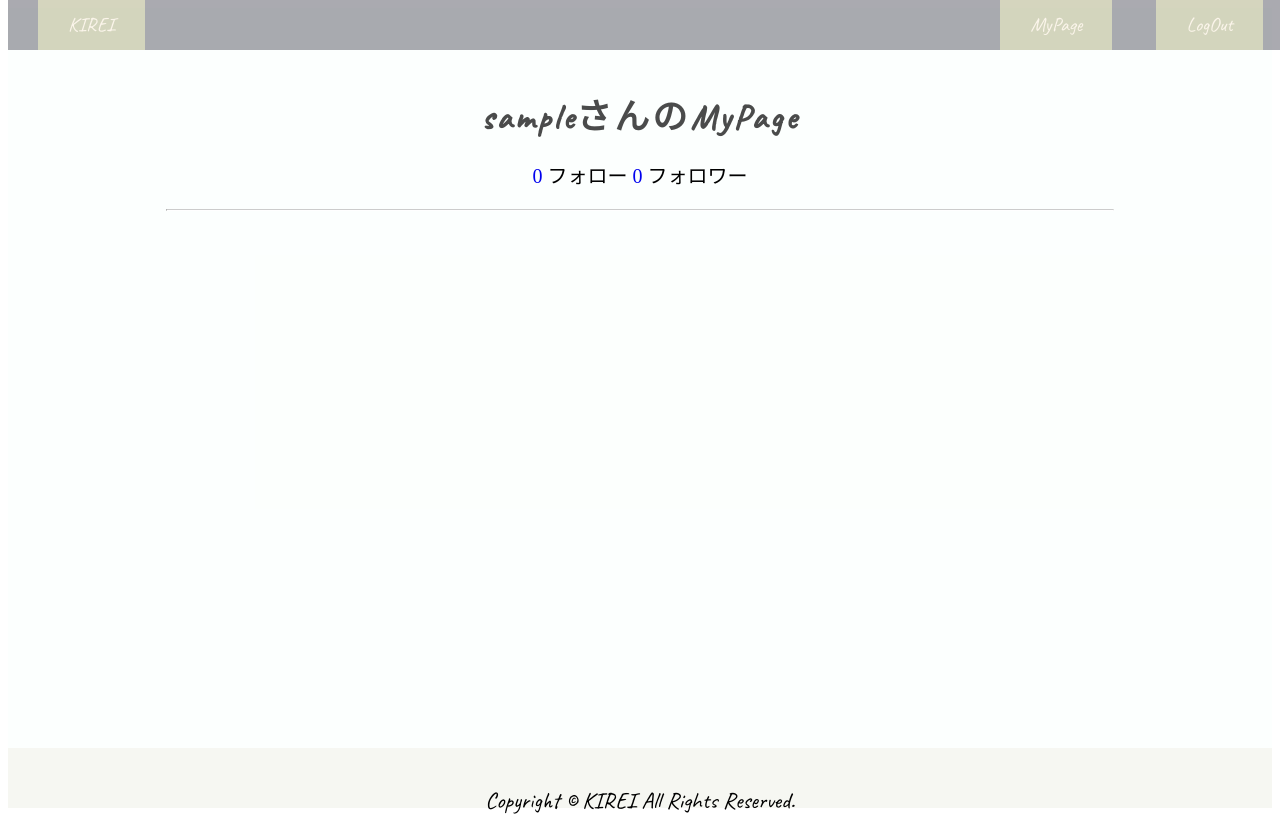
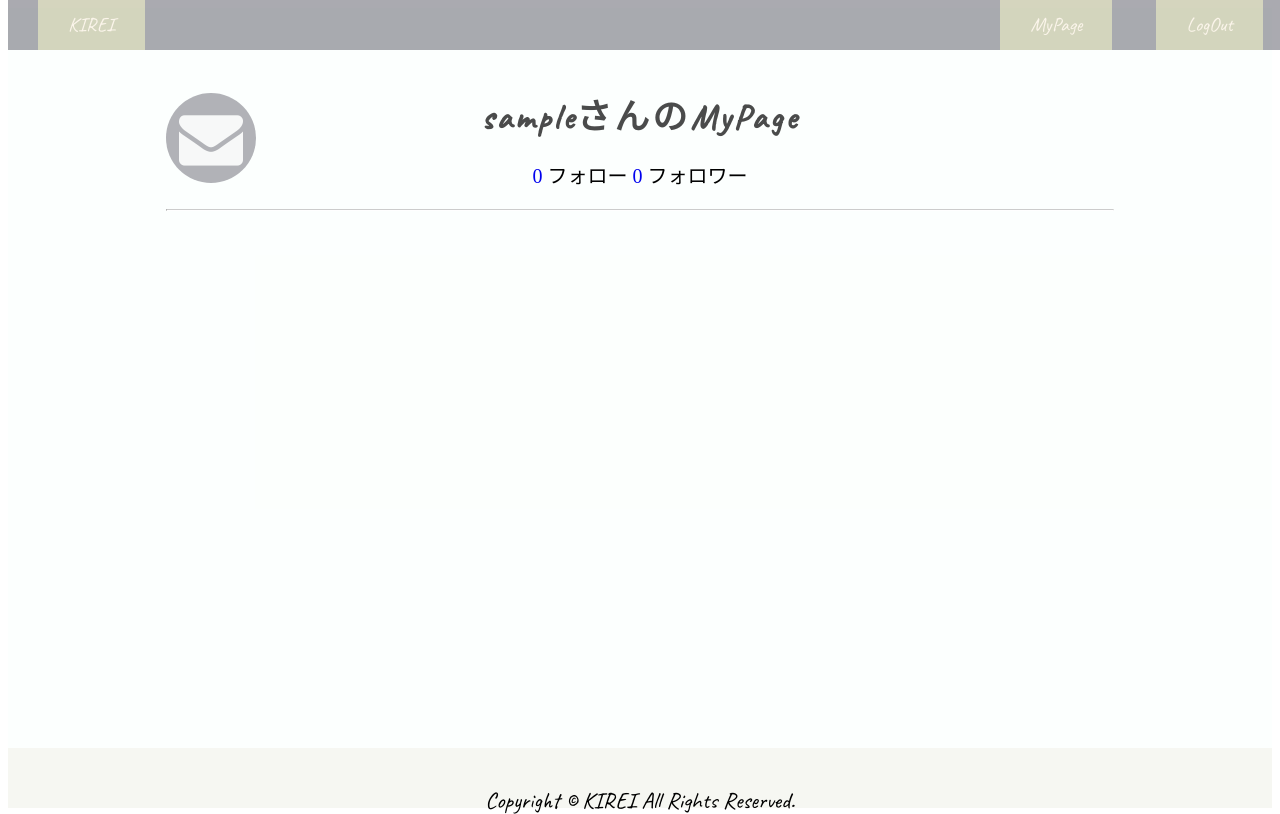
Before and after one commit to JinOkazaki/kirei-app, a Rails app: page /users/1 in a window 1280 px wide. Shown: the top 814 px of the page. Run offline with Rails 7, Linux system fonts and the light colour scheme; the visitor is signed in with stand-in values (Sample User, id 1); data that the repository does not hold is empty; style sheets or scripts are compiled from the project's sources; some libraries are stand-ins or nearby versions.

Commit message:
マイページにメッセージボタン設定

```diff
--- a/app/assets/stylesheets/index.css
+++ b/app/assets/stylesheets/index.css
@@ -190,7 +190,7 @@ header {
   background-color: white;
   display: flex;
   justify-content: center;
-  height: 400px;
+  height: 500px;
 }
 
 .link-image {
@@ -209,7 +209,7 @@ header {
 
 .image-main-mypage {
   width: 500px;
-  height: 400px;
+  height: 500px;
 }
 
 .footer-post {
--- a/app/assets/stylesheets/show.css
+++ b/app/assets/stylesheets/show.css
@@ -26,11 +26,34 @@
   color: whitesmoke;
 }
 
+.direct-message {
+  position: relative;
+  z-index: 5;
+}
+
+.message-btn {
+  height: 90px;
+  width: 90px;
+  border-radius: 50%;
+  justify-content: center;
+  align-items: center;
+  background-color: rgba(44, 43, 58, 0.6);
+  opacity: 0.6;
+  transition: all 0.5s;
+  color: whitesmoke;
+  position: absolute;
+  top: 5px;
+}
+
 .trash-btn:hover {
   background-color: rgba(112, 12, 12, 0.8);
 }
 
 .edit-btn:hover {
+  background-color: rgba(112, 12, 12, 0.8);
+}
+
+.message-btn:hover {
   background-color: rgba(112, 12, 12, 0.8);
 }
 
--- a/app/controllers/users_controller.rb
+++ b/app/controllers/users_controller.rb
@@ -2,7 +2,6 @@ class UsersController < ApplicationController
   before_action :authenticate_user!, only: [:show,:following,:followers]
 
   def show
-    @nickname = current_user.nickname
     @user = User.find(params[:id])
     @posts = @user.posts.order("created_at DESC").page(params[:page]).per(2)
   end
--- a/app/views/users/show.html.erb
+++ b/app/views/users/show.html.erb
@@ -4,6 +4,10 @@
 
   <div class="mypage-posts">
     <div class="mypage-container">
+      <div class="direct-message">
+        <%= link_to(root_path,class:"fa fa-envelope fa-4x message-btn", style: "display: flex;" ) do%>
+        <% end %>
+      </div>
       <h1 class="mypage-logo"><%= "#{@user.nickname}さんのMyPage"%></h1>
       <div class="mypage-follow">
         <div id="follow_button_<%= @user.id %>">
```
